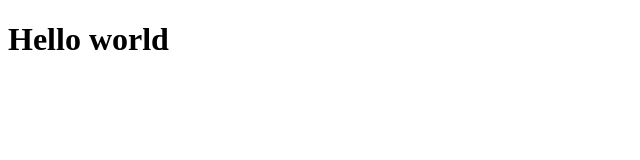
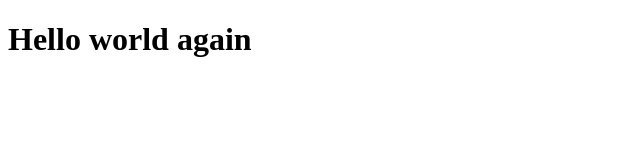
Before and after one commit to amitbpt/myproject, a plain HTML site: page index.html in a window 1280 px wide. Shown: the whole page, without its empty margins (0-640 px from the left). Drawn offline with Linux system fonts and the light colour scheme.

Commit message:
index updated again

```diff
--- a/index.html
+++ b/index.html
@@ -5,6 +5,6 @@
     <title>Document</title>
 </head>
 <body>
-    <h1>Hello world</h1>
+    <h1>Hello world again</h1>
 </body>
 </html>
```
